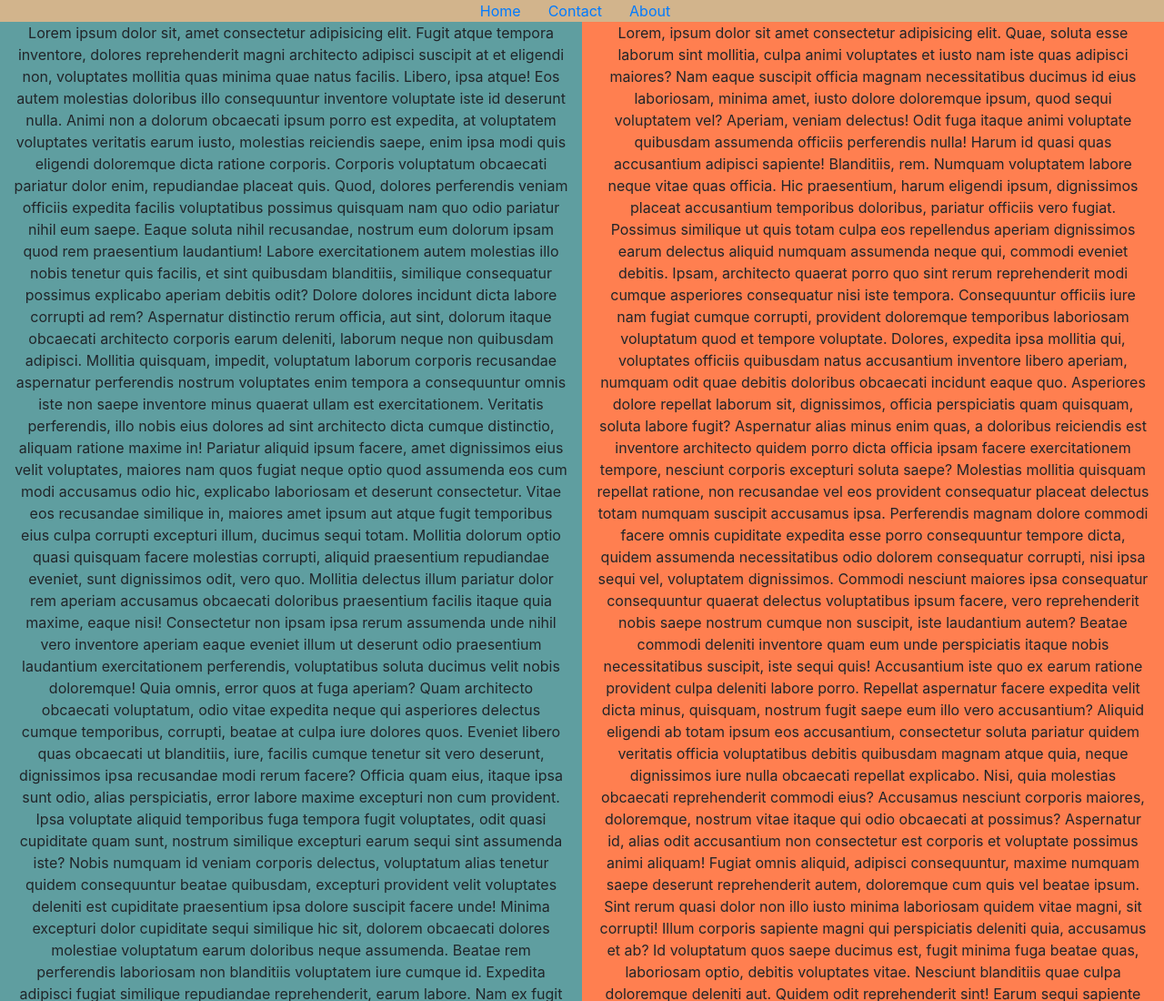
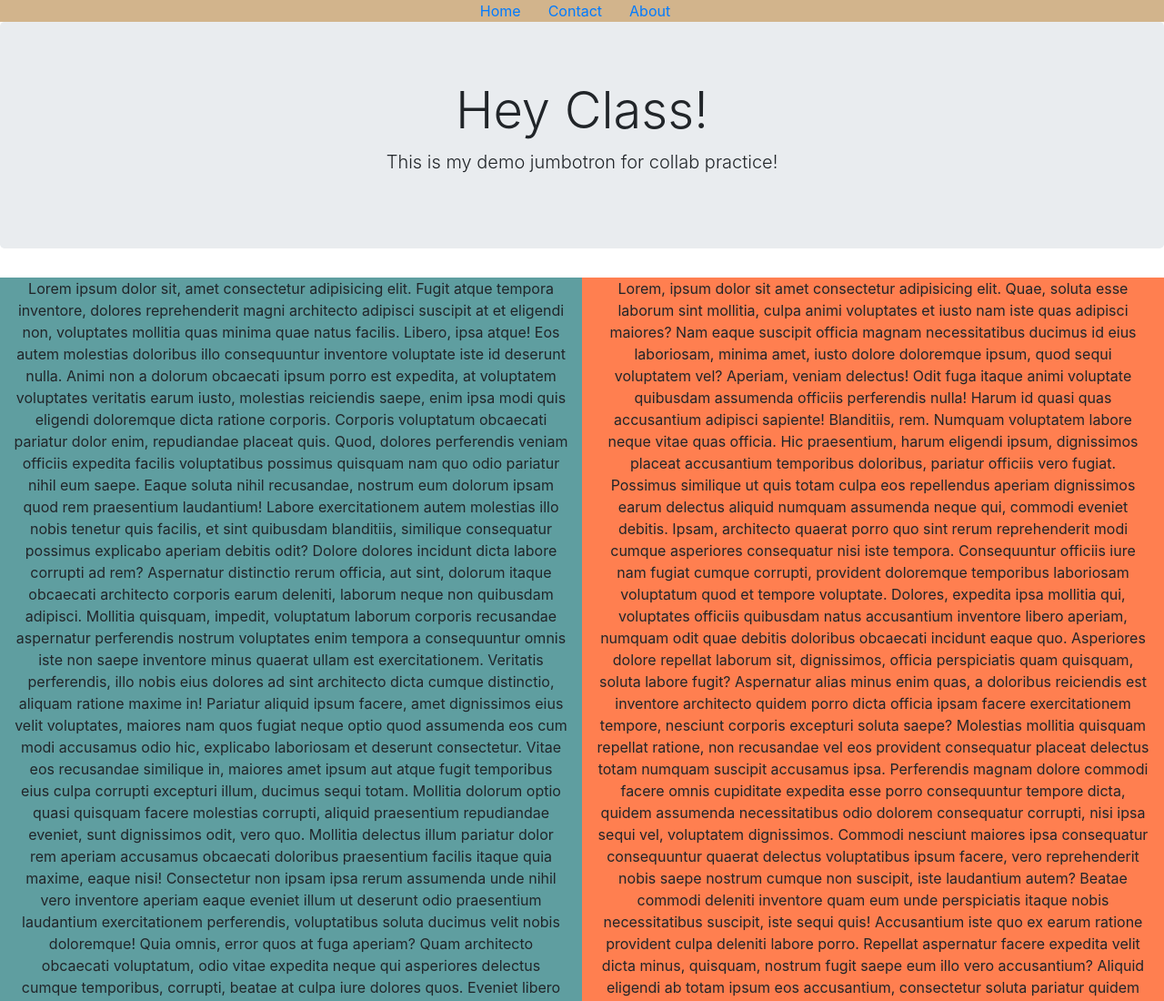
Before and after one commit to hlouie94/collab-practice, a plain HTML site: page index.html in a window 1280 px wide. Shown: the top 1100 px of the page at 91% size. Drawn offline with nearby package versions, Linux system fonts and the light colour scheme.

Commit message:
added basic jumbotron to the  page

```diff
--- a/index.html
+++ b/index.html
@@ -35,6 +35,11 @@
         </div>
     </div>
 
+    <div class="jumbotron text-center">
+      <h1 class="display-4">Hey Class!</h1>
+      <p class="lead">This is my demo jumbotron for collab practice!</p>
+    </div>
+
     <div class="container-fluid text-center">
       <div class="row">
           <div class="col-6" id="right">
```
